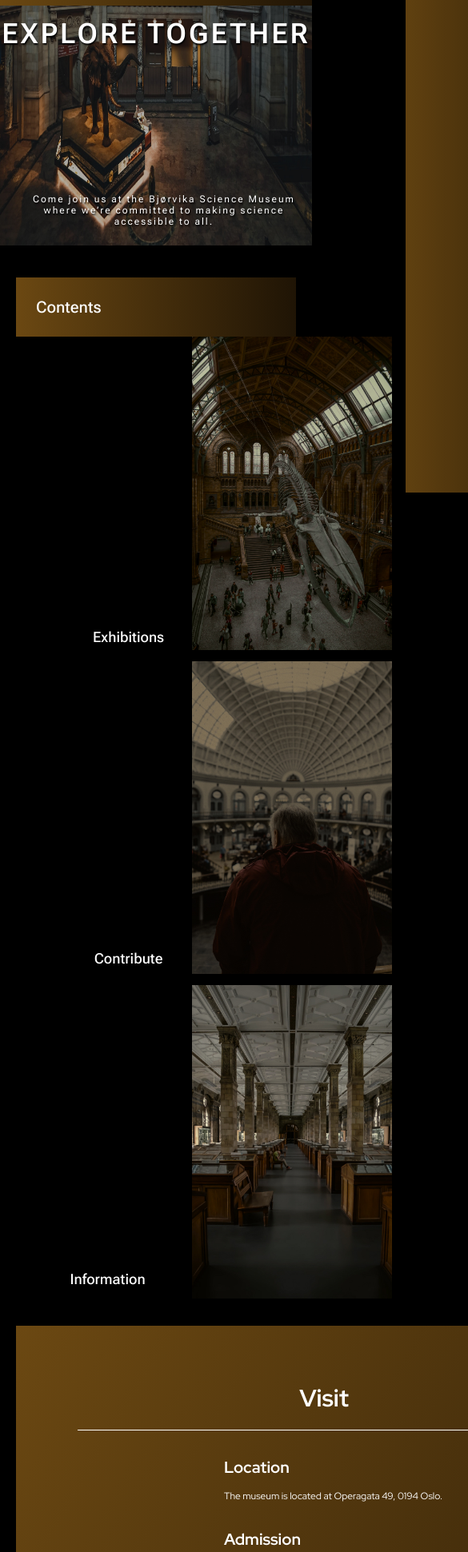
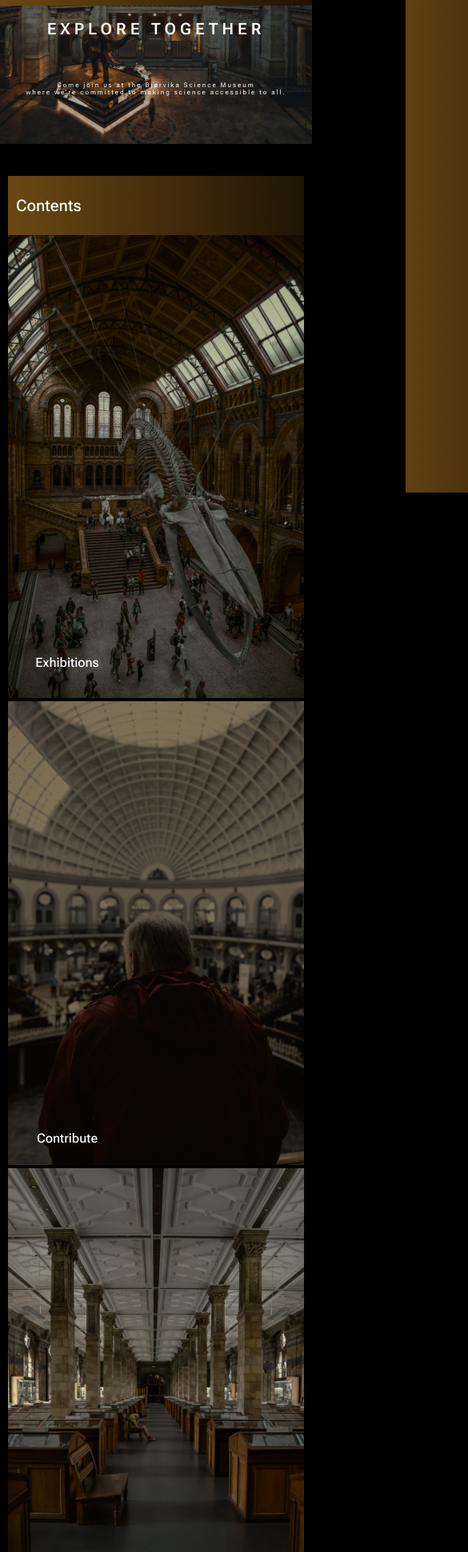
Before and after one commit to barumski/semester-project-1, a plain HTML site: page index.html in a window 390 px wide. Shown: the part 59-2000 px from the top of the page at 80% size, 585 px wide, since content can reach past the window. Drawn offline with Linux system fonts and the light colour scheme.

Commit message:
added media queries

```diff
--- a/css/contact.css
+++ b/css/contact.css
@@ -33,6 +33,7 @@ h1 {
    text-align: center;
    letter-spacing: 1px;
    text-shadow: 1px 1px 4px rgba(0, 0, 0, 0.4);
+   margin-top: 70px;
 }
 
 h2 {
@@ -55,7 +56,7 @@ section {
 
 /*--------------------------------------------------------*/
 
-@media(max-width: 390px) {
+@media screen and (max-width: 810px) {
 
     h1 {
         font-size: 40px;
--- a/css/contribute.css
+++ b/css/contribute.css
@@ -63,7 +63,7 @@ p {
     font-size: 24px;
 }
 
-@media(max-width: 390px) {
+@media(max-width: 810px) {
 
     h1 {
         font-size: 40px;
--- a/css/doc.css
+++ b/css/doc.css
@@ -61,7 +61,7 @@ li {
 
 /*---------------------Content----------------------------*/
 
-@media(max-width: 390px) {
+@media screen and (max-width: 810px) {
 
   .privacy-policy section,
   .t-c section {
@@ -73,7 +73,4 @@ li {
     margin-bottom: 5px;
   }
 
-
-
-
 }
--- a/css/exhibitions.css
+++ b/css/exhibitions.css
@@ -24,6 +24,7 @@ h2 {
     font-size: 25px;
     font-weight: 500;
     color: white;
+    margin-left: 20px;
 }
 
 h3 {
@@ -49,7 +50,7 @@ p {
 .exhibition-title {
     background: linear-gradient(to right,#6B4812, #1f1405);
     margin: 40px 300px 0 300px;
-    padding: 5px 20px;
+    padding: 5px 0;
 }
 
 .news-container,
@@ -108,7 +109,7 @@ p {
 
 /*---------------------------------------------------*/
 
-@media(max-width: 810px) {
+@media screen and (max-width: 810px) {
 
     h3 {
         font-size: 18px;
@@ -120,9 +121,17 @@ p {
 
     .news-title,
     .exhibition-title {
-        width: 730px;
-        margin: 0 20px;
-        align-items: center;
+        margin: 40px 20px 0;
+    }
+
+    .news-container,
+    .exhibition-container-1,
+    .exhibition-container-2 {
+        display: flex;
+        flex-wrap: wrap;
+        justify-content: space-between;
+        margin-bottom: 100px;
+        padding: 0 20px;
     }
 
     .news-1,
@@ -133,7 +142,70 @@ p {
     .exhibition-3,
     .exhibition-4,
     .exhibition-5 {
-        width: 250px;
+        width: auto;
+        margin: 20px 0;
+    }
+
+    .news-1,
+    .news-2,
+    .news-3,
+    .exhibition-1,
+    .exhibition-2,
+    .exhibition-3,
+    .exhibition-4,
+    .exhibition-5 {
+        width: calc(33.33% - 20px);
+        margin-bottom: 20px;
+    }
+
+    .exhibition-5 {
+        margin-right: 270px;
+    }
+}
+/*---------------------------------------------------*/
+
+@media screen and (max-width: 430px) {
+
+    h1 {
+        font-size: 40px;
+    }
+
+    h2 {
+        font-size: 20px;
+    }
+
+    h3 {
+        font-size: 16px;
+    }
+
+    p {
+        font-size: 14px;
+    }
+
+    .news-title,
+    .exhibition-title {
+        margin: 20px;
+        width: auto;
+    }
+
+    .news-container,
+    .exhibition-container-1,
+    .exhibition-container-2 {
+        flex-direction: column;
+        align-items: center;
+        margin: 20px;
+    }
+
+    .news-1,
+    .news-2,
+    .news-3,
+    .exhibition-1,
+    .exhibition-2,
+    .exhibition-3,
+    .exhibition-4,
+    .exhibition-5 {
+        margin: 0;
+        width: auto;
     }
 
     .news-1 img,
@@ -144,82 +216,12 @@ p {
     .exhibition-3 img,
     .exhibition-4 img,
     .exhibition-5 img {
-        width: 240px;
+        max-width: 100%;
         height: auto;
     }
 
-    .news-3 img {
-        margin-bottom: 21px;
-    }
 
-    .news-1,
-    .exhibition-1,
-    .exhibition-4,
-    .exhibition-3 {
-        margin: 0 10px 20px 20px;
-    }
 
-    .news-2 {
-        margin: 0 10px 20px 10px;
-    }
 
-    .news-3 {
-        margin: 0 15px 20px 10px;
-    }
 
 }
-
-/*---------------------------------------------------*/
-
-@media(max-width: 390px) {
-
-    h1 {
-        font-size: 40px;
-    }
-
-    h2 {
-        font-size: 20px;
-    }
-
-    .news-title,
-    .exhibition-title {
-        width: 300px;
-        margin: 0 25px;
-        align-items: center;
-    }
-
-    .news-container,
-    .exhibition-container-1,
-    .exhibition-container-2 {
-        flex-direction: column;
-        align-items: center;
-    }
-
-    .news-1,
-    .news-2,
-    .news-3,
-    .exhibition-1,
-    .exhibition-2,
-    .exhibition-3,
-    .exhibition-4,
-    .exhibition-5 {
-        width: 300px;
-    }
-
-    .news-1,
-    .exhibition-1,
-    .exhibition-4 {
-        margin-left: 10px;
-        margin-bottom: 40px;
-    }
-
-    .news-3,
-    .exhibition-3 {
-        margin-right: 10px;
-        margin-top: 40px;
-    }
-
-    .exhibition-5 {
-        margin-right: 10px;
-    }
-}
--- a/css/explore.css
+++ b/css/explore.css
@@ -24,6 +24,7 @@ h2 {
     font-size: 25px;
     font-weight: 500;
     color: white;
+    padding: 0 20px;
 }
 
 h3 {
@@ -92,9 +93,11 @@ p {
 }
 
 .information-title {
+    display: flex;
+    align-items: center;
     background: linear-gradient(to right,#6B4812, #1f1405);
     margin: 40px 300px 0 300px;
-    padding: 5px 20px;
+
 }
 
 .contents-container {
@@ -123,145 +126,127 @@ p {
 }
 
 /*---------------------------------------------------*/
-@media(max-width: 810px) {
+@media screen and (max-width: 810px) {
 
     .text-1 p,
-    .text-2 p {
+    .text-2 p{
         font-size: 16px;
     }
 
     .info-text {
-        width: 400px;
-        margin-left: 20px;
+        width: 50%;
+        margin: 10px;
     }
 
     .info-image {
-        width: 400px;
-        margin-right: 20px;
+        width: 50%;
+        margin: 10px;
     }
 
     .info-image img {
-        width: 100%;
+        max-width: 100%;
         height: auto;
     }
 
+    .museum-info {
+        flex-direction: row;
+        margin-bottom: 40px;
+    }
+
     .information-title {
-        width: 730px;
-        margin: 0 20px;
-        align-items: center;
+        margin: 40px 20px 0;
     }
 
     .contents-container {
-        width: 730px;
+        display: flex;
+        flex-wrap: wrap;
+        justify-content: space-between;
+        margin-bottom: 100px;
+        padding: 0 20px;
     }
 
     .for-kids,
     .for-teachers,
     .for-researchers {
-        width: 250px;
-    }
-
-    .for-kids img,
-    .for-teachers img {
-        width: 240px;
-        height: auto;
-    }
-
-    .for-researchers img {
-        width: 250px;
-        height: 346px;
+        width: calc(33.33% - 20px);
+        margin-bottom: 20px;
     }
 
     .for-kids {
-        margin: 0 10px 20px 20px;
-    }
-
-    .for-teachers {
-        margin: 0 10px 20px 10px
+        margin-left: 0;
+        margin-right: 10px;
     }
 
     .for-researchers {
-        margin: 0 10px 20px 10px;
+        margin-right: 0;
+        margin-left: 10px;
     }
-
-
 }
 
 /*---------------------------------------------------*/
 
-@media(max-width: 390px) {
+@media screen and (max-width: 430px) {
 
     h1 {
-        font-size: 40px;
-    }
-
-    h2 {
-        font-size: 20px;
-    }
-
-    .text-1 p,
-    .text-2 p {
-        font-size: 16px;
+        font-size: 45px;
+        margin: 30px 0;
     }
 
     .museum-info {
-        display: flex;
         flex-direction: column;
-        align-items: center;
+        margin-bottom: 60px;
     }
 
     .info-text {
-        width: 300px;
-        margin-left: 10px;
+        margin: 20px;
+        width: auto;
+    }
+
+    .info-image {
+        margin: 20px;
+        width: auto;
+    }
+
+    .text-1,
+    .text-2 {
+        margin: 0 20px;
+        width: auto;
     }
 
     .text-1 {
-        margin-bottom: 0;
-        width: 260px;
+        margin-top: 20px;
     }
 
     .text-2 {
-        margin-bottom: 15px;
-        width: 260px;
-    }
-
-    .info-image {
-        width: 300px;
-        margin-right: 10px;
-    }
-
-    .info-image img {
-        width: 100%;
-        height: auto;
+        margin-bottom: 10px;
     }
 
     .information-title {
-        width: 300px;
-        margin: 0 25px;
-        align-items: center;
+        margin: 20px 20px 0 20px;
     }
 
     .contents-container {
-        display: flex;
         flex-direction: column;
-        align-items: center;
+        margin-bottom: 60px;
     }
 
     .for-kids,
     .for-teachers,
     .for-researchers {
-        width: 300px;
+        margin: 0;
+        width: auto;
     }
 
-    .for-kids {
-        margin-left: 10px;
-        margin-bottom: 40px;
+    .for-kids img,
+    .for-teachers img,
+    .for-researchers img {
+        max-width: 100%;
+        height: auto;
     }
 
-    .for-researchers {
-        margin-right: 10px;
-        margin-top: 40px;
+    .for-kids-text,
+    .for-teachers-text,
+    .for-researchers-text {
+        padding: 0 10px;
     }
-
-
 }
--- a/css/index.css
+++ b/css/index.css
@@ -2,33 +2,24 @@
 body {
     background-color: black;
 }
-.title-container {
-    display: flex;
-    position: relative;
-    flex-direction: column;
-    align-items: center;
-    overflow: hidden;
-    width: 100%;
 
+.h1,
+.h2,
+h3,
+.content-overlay-1 p,
+.content-overlay-2 p,
+.content-overlay-3 p,
+.museum-container section h6 {
+    font-family: "Roboto Flex";
+    color: white;
 }
 
-.title-image-container {
-    position: relative;
-    max-width: 100%;
-}
-
-.title-image-container img {
-    width: 100%;
-    display: flex;
-    filter: brightness(70%);
-}
-
-.overlay-text {
-    position: absolute;
+h4,
+h5,
+.visit-text-left p,
+.visit-text-right p {
     color: white;
-    font-family: "Roboto Flex";
-    text-shadow: 1px 2px 2px black;
-    transform: translate(-50%);
+    font-family: "Red Hat Display";
 }
 
 .h1 {
@@ -52,22 +43,77 @@ body {
     letter-spacing: 2px;
 }
 
+.overlay-text {
+    position: absolute;
+    transform: translate(-50%);
+}
+
+h3 {
+    margin-left: 30px;
+    font-size: 25px;
+    font-weight: 500;
+    padding: 0 20px;
+}
+
+h4 {
+    font-size: 45px;
+    padding-top: 30px;
+    margin-bottom: 20px;
+}
+
+h5 {
+    font-size: 28px;
+    margin-bottom: 15px;
+}
+
+.visit-text-left p,
+.visit-text-right p {
+    font-size: 18px;
+}
+
+.content-overlay-1 p,
+.content-overlay-2 p,
+.content-overlay-3 p {
+    margin: 0;
+    font-size: 25px;
+    font-weight: 500;
+}
+
+.museum-container section h6 {
+    font-size: 45px;
+    font-weight: 500;
+}
+
+/*---------------------------------------------------*/
+
+.title-container {
+    display: flex;
+    position: relative;
+    flex-direction: column;
+    align-items: center;
+    overflow: hidden;
+    width: 100%;
+
+}
+
+.title-image-container {
+    position: relative;
+    max-width: 100%;
+}
+
+.title-image-container img {
+    width: 100%;
+    display: flex;
+    filter: brightness(70%);
+}
+
 /*---------------------------------------------------*/
 
 
 .content-title {
     background: linear-gradient(to right,#6B4812, #1f1405);
     margin: 70px 280px 0 280px;
-    padding: 5px 20px;
-}
-
-h3 {
-    color: white;
-    font-family: "Roboto Flex";
-    margin-left: 30px;
-    font-size: 25px;
-    font-weight: 500;
-
+    padding: 5px 0;
 }
 
 .contents-container {
@@ -114,44 +160,10 @@ h3 {
     top: 90%;
 }
 
-.content-overlay-1 p,
-.content-overlay-2 p,
-.content-overlay-3 p {
-    margin: 0;
-    color: white;
-    font-size: 25px;
-    font-family: "Roboto Flex";
-    font-weight: 500;
-}
-
 /*---------------------------------------------------*/
-
-h4 {
-    font-size: 45px;
-    padding-top: 30px;
-    margin-bottom: 20px;
-}
-
-h5 {
-    font-size: 28px;
-    margin-bottom: 15px;
-}
-
-.visit-text-left p,
-.visit-text-right p {
-    font-size: 18px;
-}
 
 .visit-text-right p {
     margin-top: 5px;
-}
-
-h4,
-h5,
-.visit-text-left p,
-.visit-text-right p {
-    color: white;
-    font-family: "Red Hat Display";
 }
 
 h5,
@@ -200,7 +212,6 @@ h5,
     height: auto;
 }
 
-
 /*---------------------------------------------------*/
 
 .museum-container {
@@ -226,150 +237,122 @@ h5,
     height: auto;
 }
 
-.museum-container section h6 {
-    color: white;
-    font-family: "Roboto Flex";
-    font-size: 45px;
-    font-weight: 500;
-}
-
 /*---------------------------------------------------*/
 
-@media(max-width: 810px) {
+@media screen and (max-width: 810px) {
 
     .h1 {
         font-size: 40px;
-        letter-spacing: 10px;
-        top: 5%;
     }
 
     .h2 {
         font-size: 16px;
-        top: 70%;
-        margin: 10px;
-        width: 550px;
-    }
-
-    h3 {
-        font-size: 20px;
-        margin-left: 10px;
-    }
-
-    h5 {
-        font-size: 20px;
-        margin-left: 55px;
-    }
-
-    .contents-container p {
-        font-size: 16px;
+        width: 100%;
     }
 
     .visit-text-left p,
     .visit-text-right p {
-        font-size: 14px;
-    }
+    font-size: 14px;
+}
 
     .content-title {
-        width: 730px;
-        margin: 40px 20px 0 20px;
-        align-items: center;
+        margin: 40px 20px 0;
     }
 
     .contents-container {
-        width: 730px;
+        flex-direction: row;
+        flex-wrap: wrap;
+        justify-content: center;
+        margin: 0 15px;
     }
 
     .content-links-1,
     .content-links-2,
     .content-links-3 {
-        width: 250px;
-    }
-
-    .content-links-1 {
-        margin: 0 10px 20px 20px;
-    }
-
-    .content-links-2 {
-        margin: 0 15px 20px 15px;
-    }
-
-    .content-links-3 {
-        margin: 0 20px 20px 10px;
+        flex: 0 0 calc(33.33% - 10px);
+        margin: 0 5px;
     }
 
     .content-links-1 img,
     .content-links-2 img,
     .content-links-3 img {
-        width: 240px;
+        width: 100%;
         height: auto;
     }
 
     .content-overlay-1 {
-        top: 85%;
+        top: 90%;
         left: 10%;
     }
-
     .content-overlay-2 {
-        top: 85%;
-        left: 46%;
+        top: 90%;
+        left: 43%;
+    }
+    .content-overlay-3 {
+        top: 90%;
+        left: 72%;
     }
 
-    .content-overlay-3 {
-        top: 85%;
-        left: 77%;
+    .content-overlay-1 p,
+    .content-overlay-2 p,
+    .content-overlay-3 p {
+        font-size: 16px;
     }
 
     .visit-container {
-        width: 770px;
-        margin: 20px;
+        margin: 50px 20px;
     }
+
+    h5 {
+        font-size: 20px;
+        margin-left: 25px;
+    }
+
 
     .visit-text-left,
     .visit-text-right {
-        width: 350px;
+        width: 100%;
+        margin-left: 55px;
     }
 
     .visit-text-left p,
-    .visit-text-right p  {
-        margin-left: 55px;
+    .visit-text-right p {
+        margin-left: 25px;
     }
 
     .visit-image {
-        margin-top: 270px;
-        margin-bottom: 20px;
-    }
-
-    .museum-container section {
-        top: 60%;
-        left: 35%;
+        margin-top: 50px;
     }
 
     .museum-container section h6 {
         font-size: 30px;
     }
 
+    .museum-container section {
+        left: 35%;
+        top: 80%;
+        transform: translate(-50%, -50%);
+    }
 }
 
 /*---------------------------------------------------*/
 
-@media(max-width: 390px) {
-
-    .h1{
-        font-size: 35px;
-        letter-spacing: 3px;
-        top: 5%;
+@media screen and (max-width: 430px) {
+    .h1 {
+        font-size: 20px;
+        letter-spacing: 5px;
     }
 
     .h2 {
-        font-size: 12px;
-        top: 75%;
-        margin: 10px;
-        width: 350px;
+        font-size: 8px;
+        width: 100%;
+        top: 55%;
     }
 
     h3 {
         font-size: 20px;
-        margin-left: 5px;
+        margin-left: 0;
+        padding: 0 10px;
     }
 
     h4 {
@@ -386,88 +369,63 @@ h5,
         font-size: 12px;
     }
 
-    .contents-container p {
-        font-size: 18px;
-    }
-
-    .title-container {
-        margin: 0;
-    }
-
-    .title-image-container img {
-        width: 100%;
-        height: 300px;
-    }
-
     .content-title {
-        width: 310px;
-        margin-left: 20px;
-        margin-bottom: 0;
+        margin: 40px 10px 0 10px;
     }
 
     .contents-container {
         flex-direction: column;
         align-items: center;
-    }
-
-    .contents-container img {
-        width: 100%;
-        height: auto;
+        margin: 0 10px;
     }
 
     .content-links-1,
     .content-links-2,
     .content-links-3 {
-        margin: 0 20px 10px 20px;
+        margin: 0;
+    }
+
+    .content-links-1 img,
+    .content-links-2 img,
+    .content-links-3 img {
+        width: 100%;
+        height: auto;
     }
 
     .content-overlay-1 {
+        left: 20%;
         top: 30%;
-        left: 22%;
     }
 
     .content-overlay-2 {
-        top: 63%;
-        left: 22%;
+        left: 20%;
+        top: 64%;
     }
+
     .content-overlay-3 {
-        top: 96%;
-        left: 33%;
+        left: 30%;
+        top: 97%;
     }
 
     .visit-container {
-        display: flex;
         flex-direction: column;
-        align-items: center;
-        margin: 20px;
+        margin: 40px 10px;
     }
 
     .visit-content {
-        display: flex;
         flex-direction: column;
-        align-items: center;
     }
 
     .visit-text-left,
     .visit-text-right {
-        width: 300px;
+        width: 90%;
+        padding: 0 10px;
+        margin: 5px;
     }
 
-    .visit-text-left p {
-        margin-left: 25px;
-    }
-
-    .hours p {
-        margin-left: 25px;
-    }
-
-    .visit-image {
-        margin-top: 40px;
-    }
-
-    .museum-container section {
-        top: 50%;
-        left: 40%;
+    .visit-image img {
+        width: 100%;
+        margin: 5px;
     }
 
     .museum-container section h6 {
@@ -475,4 +433,8 @@ h5,
         text-wrap: nowrap;
     }
 
+    .museum-container section {
+        left: 40%;
+        top: 80%;
+    }
 }
```
Also changed, not shown: css/styles.css (+36 -39 lines), privacy-policy.html (+2 -2 lines), t&c.html (+2 -2 lines).
